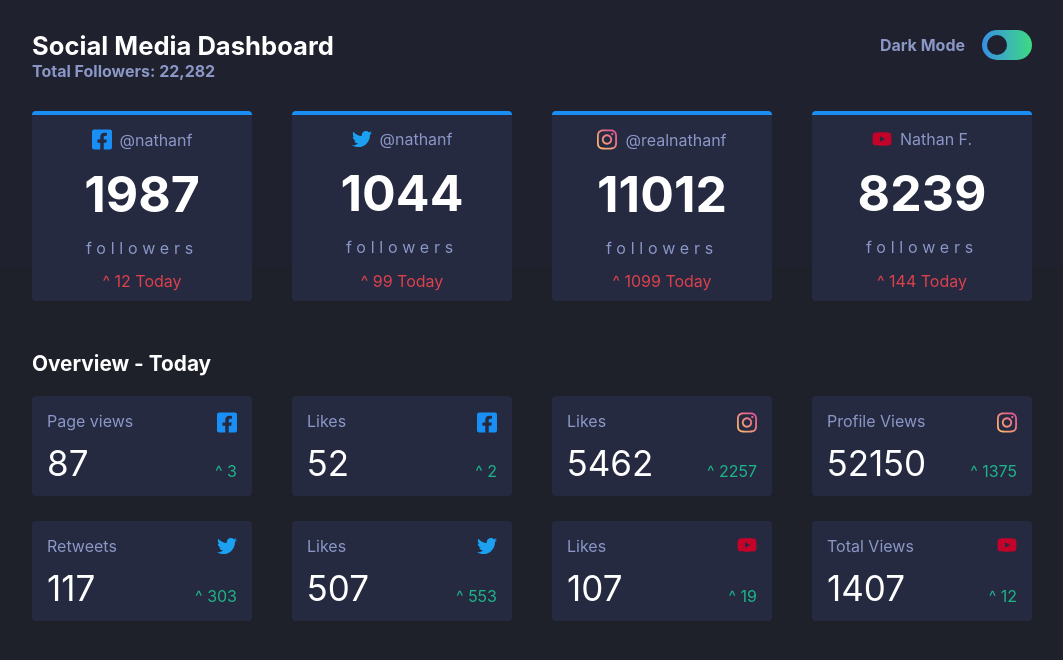
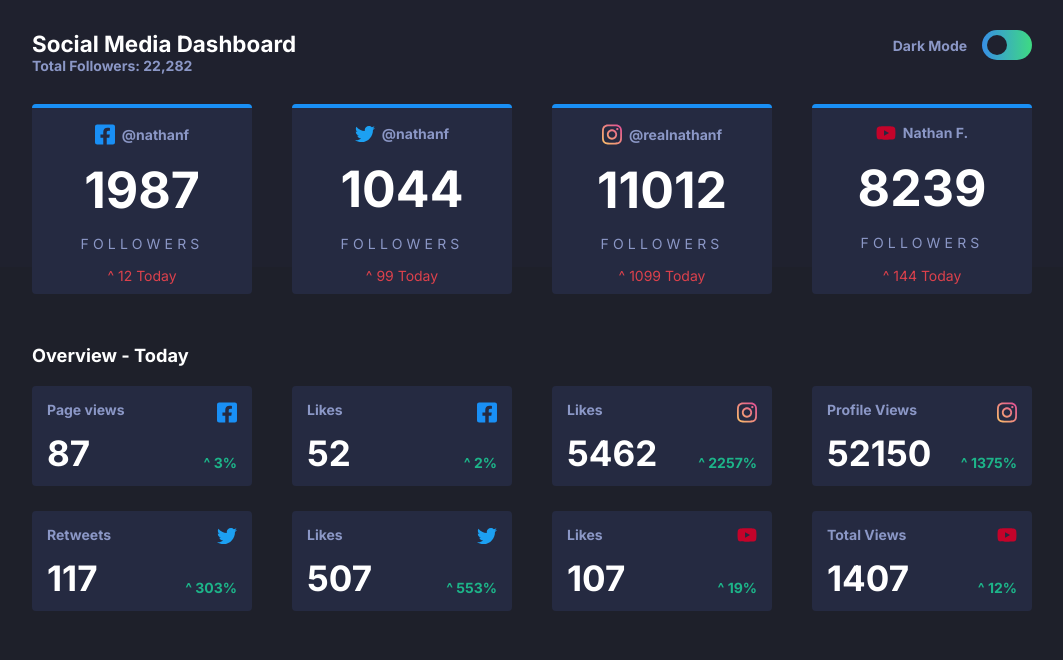
Before and after one commit to sz-sebestyen/social-media-dashboard, a React (Create React App) app: page / in a window 1280 px wide. Shown: the top 660 px of the page, without its empty margins (108-1171 px from the left). Built offline with nearby package versions, Linux system fonts and the light colour scheme.

Commit message:
Add even more style details

```diff
--- a/public/index.html
+++ b/public/index.html
@@ -25,6 +25,12 @@
       Learn how to configure a non-root public URL by running `npm run build`.
     -->
     <title>Social Media Dashboard</title>
+
+    <link rel="preconnect" href="https://fonts.gstatic.com" />
+    <link
+      href="https://fonts.googleapis.com/css2?family=Inter:wght@400;700&display=swap"
+      rel="stylesheet"
+    />
   </head>
   <body>
     <noscript>You need to enable JavaScript to run this app.</noscript>
--- a/src/components/EventCard.jsx
+++ b/src/components/EventCard.jsx
@@ -21,7 +21,7 @@ function EventCard(props) {
         width="20px"
       />
       <div className={amount}>{data.amount}</div>
-      <div className={modifier}>^ {Math.abs(data.modifier)}</div>
+      <div className={modifier}>^ {Math.abs(data.modifier)}%</div>
     </div>
   );
 }
--- a/src/components/FollowerCard.jsx
+++ b/src/components/FollowerCard.jsx
@@ -22,7 +22,7 @@ function FollowerCard(props) {
         </span>
       </div>
       <div className={styles.value}>{stats.followers}</div>
-      <div className={styles.followers}>followers</div>
+      <div className={styles.followers}>FOLLOWERS</div>
       <span className={styles.change}>
         ^ {Math.abs(stats.difference)} Today
       </span>
--- a/src/components/styles/EventCard.module.scss
+++ b/src/components/styles/EventCard.module.scss
@@ -15,6 +15,7 @@
 
   .type {
     color: hsl(228, 34%, 66%);
+    font-weight: 700;
   }
 
   .platformIcon {
@@ -24,6 +25,7 @@
   .amount {
     place-self: end start;
     font-size: 35px;
+    font-weight: 700;
     line-height: 1;
     color: white;
   }
@@ -31,5 +33,6 @@
   .modifier {
     place-self: end end;
     color: hsl(163, 72%, 41%);
+    font-weight: 700;
   }
 }
--- a/src/components/styles/FollowerCard.module.scss
+++ b/src/components/styles/FollowerCard.module.scss
@@ -23,6 +23,7 @@
     align-items: center;
     gap: 0.5em;
     color: hsl(228, 34%, 66%);
+    font-weight: 700;
   }
 
   .value {
--- a/src/index.css
+++ b/src/index.css
@@ -1,13 +1,13 @@
 body {
   margin: 0;
-  font-family: -apple-system, BlinkMacSystemFont, 'Segoe UI', 'Roboto', 'Oxygen',
-    'Ubuntu', 'Cantarell', 'Fira Sans', 'Droid Sans', 'Helvetica Neue',
-    sans-serif;
+  font-family: "Inter", sans-serif;
+  font-weight: 400;
+  font-size: 14px;
   -webkit-font-smoothing: antialiased;
   -moz-osx-font-smoothing: grayscale;
 }
 
 code {
-  font-family: source-code-pro, Menlo, Monaco, Consolas, 'Courier New',
+  font-family: source-code-pro, Menlo, Monaco, Consolas, "Courier New",
     monospace;
 }
```
